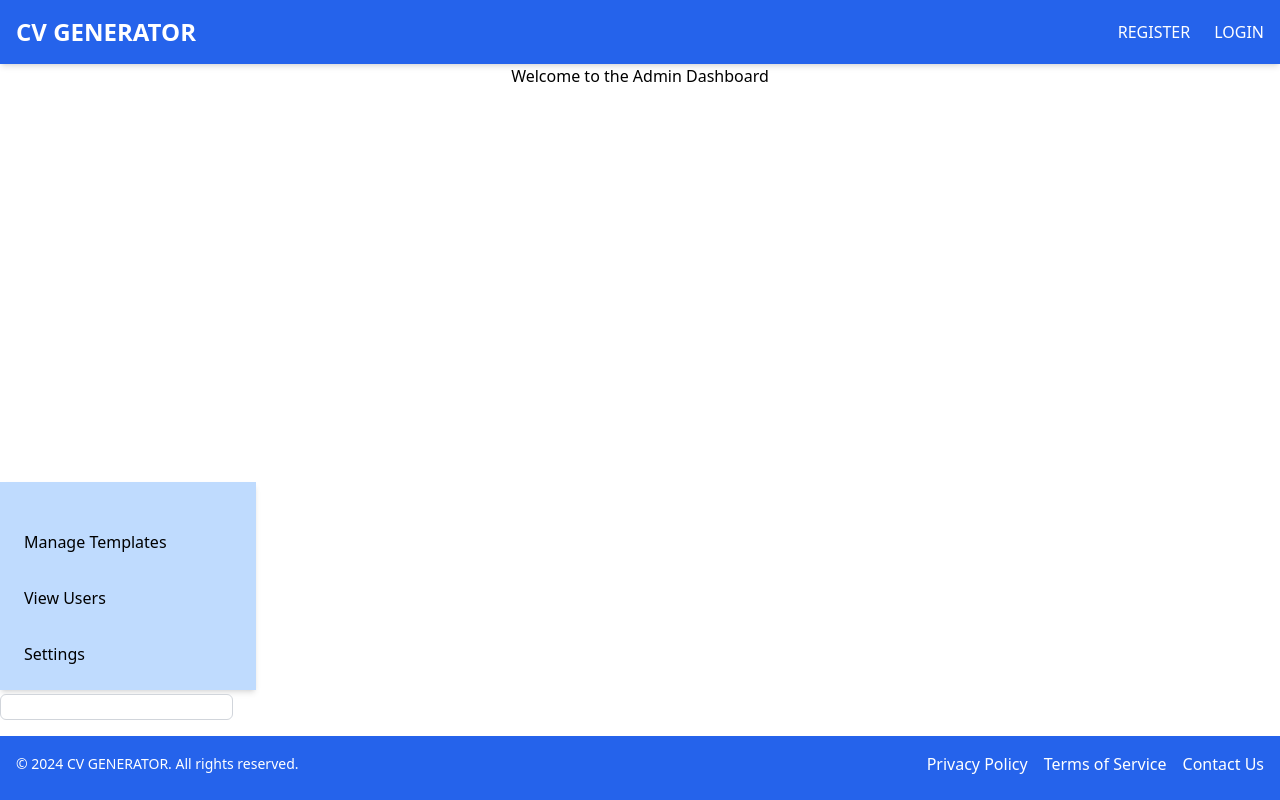
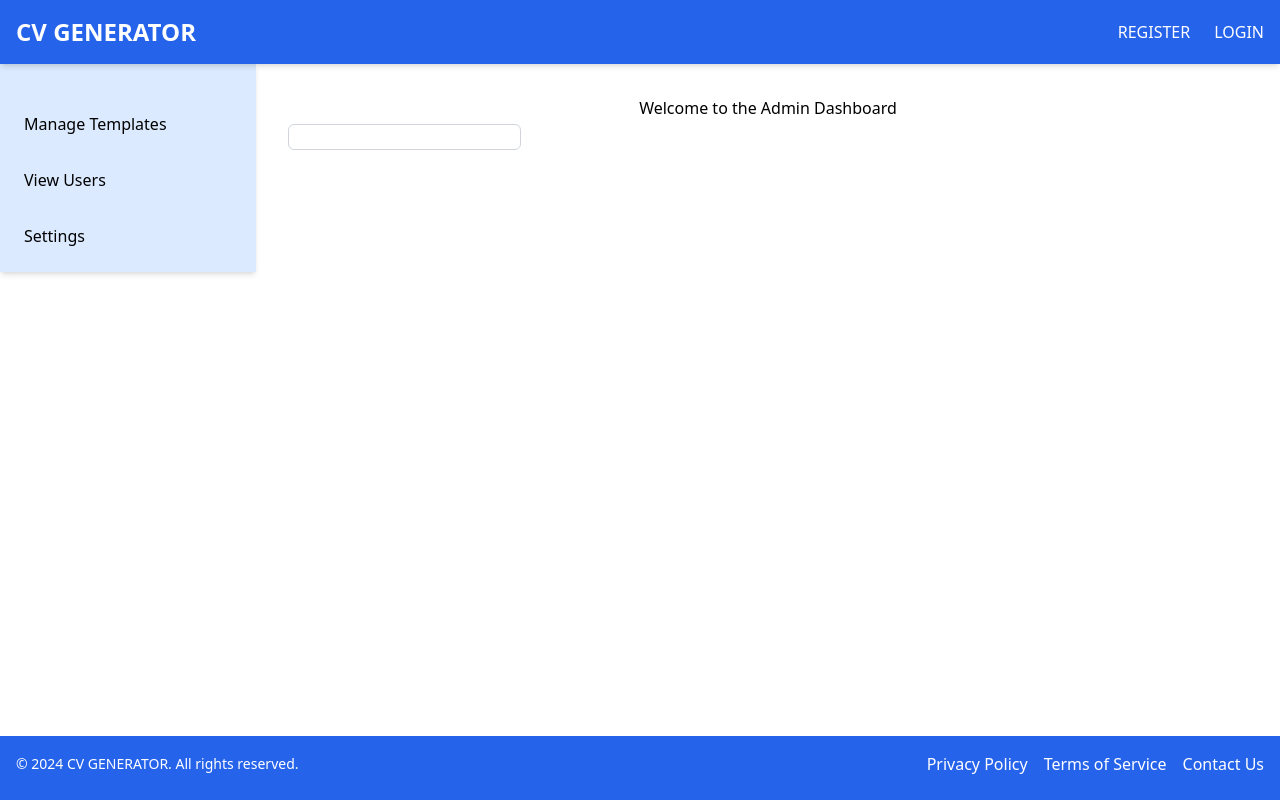
Before and after one commit to Whoistolu/cv_generator_frontend, a React (Create React App) app: page / in a window 1280 px wide. Built offline with nearby package versions, Linux system fonts and the light colour scheme.

Commit message:
Made modifications and Add a new component

```diff
--- a/src/components/admin/AdminDashboard.js
+++ b/src/components/admin/AdminDashboard.js
@@ -10,11 +10,13 @@ const AdminDashboard = () => {
     <div className="flex flex-col min-h-screen">
       <Navbar />
 
-      <div className="flex-grow pt-16 text-center">
-        <h1>Welcome to the Admin Dashboard</h1>
+      <div className="flex flex-grow pt-16">
+        <Sidebar />
+        <div className="flex-grow p-8 text-center">
+          <h1>Welcome to the Admin Dashboard</h1>
+          <FormInput />
+        </div>
       </div>
-      <Sidebar />
-      <FormInput />
       <Footer />
     </div>
   );
--- a/src/components/admin/SideBar.js
+++ b/src/components/admin/SideBar.js
@@ -2,7 +2,7 @@ import React from 'react';
 
 const Sidebar = () => {
   return (
-   <div className='left-0 w-64 h-full bg-blue-200 shadow-md top-16'>
+   <div className='left-0 w-64 h-full bg-blue-100 shadow-md top-16'>
         <ul className='p-4 mt-6 space-y-4'>
             <li className="p-2 rounded hover:bg-red-700">
                 <a href="#">Manage Templates</a>
```
Also changed, not shown: src/pages/SignupPage.js (added).
